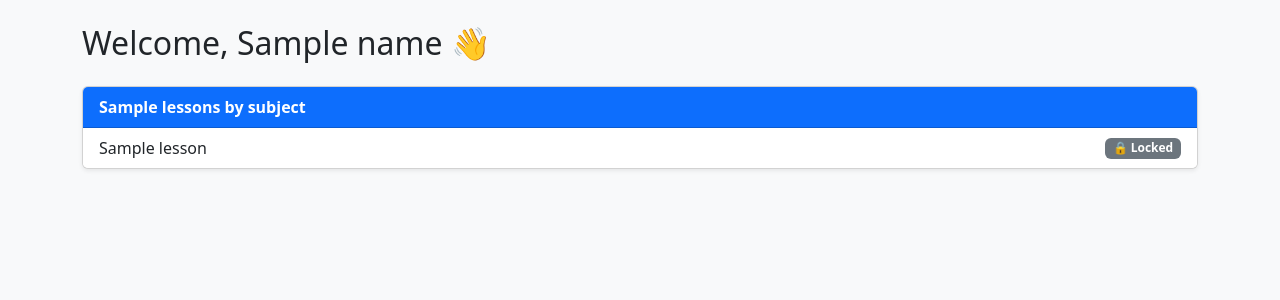
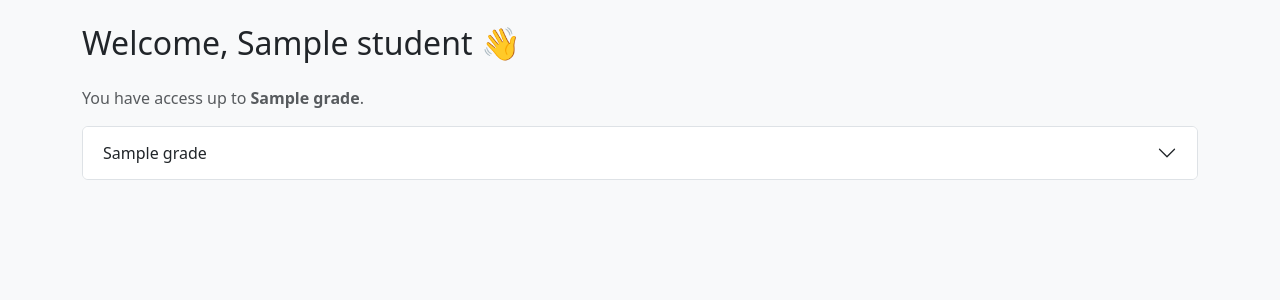
Before and after one commit to Erickpython/EduTrack_LMS, a Python web app: template templates/dashboard.html in a window 1280 px wide. Shown: the top 300 px of the page. Run offline with Jinja, Linux system fonts and the light colour scheme; the template is opened without the code that fills it: most values are stand-ins (such as "Sample title", 1, 10 or a date in 2020).

Commit message:
Update dashboard.html

```diff
--- a/templates/dashboard.html
+++ b/templates/dashboard.html
@@ -1,35 +1,45 @@
 <!DOCTYPE html>
 <html lang="en">
 <head>
-    <meta charset="UTF-8">
-    <title>{{ name }}'s Dashboard</title>
-    <link href="https://cdn.jsdelivr.net/npm/bootstrap@5.3.0/dist/css/bootstrap.min.css" rel="stylesheet">
+  <meta charset="UTF-8">
+  <title>{{ student.name }}'s Dashboard</title>
+  <link href="https://cdn.jsdelivr.net/npm/bootstrap@5.3.0/dist/css/bootstrap.min.css" rel="stylesheet">
 </head>
 <body class="bg-light">
 <div class="container py-4">
-    <h2 class="mb-4">Welcome, {{ name }} 👋</h2>
+  <h2 class="mb-4">Welcome, {{ student.name }} 👋</h2>
+  <p class="text-muted">You have access up to <strong>{{ student.grade.name }}</strong>.</p>
 
-    {% for subject, lessons in lessons_by_subject.items() %}
-        <div class="card mb-3 shadow-sm">
-            <div class="card-header fw-bold bg-primary text-white">
-                {{ subject }}
-            </div>
-            <ul class="list-group list-group-flush">
-                {% for lesson in lessons %}
-                    <li class="list-group-item d-flex justify-content-between align-items-center">
-                        {{ lesson.title }}
-                        {% if lesson.completed %}
-                            <span class="badge bg-success">✅ Completed</span>
-                        {% elif lesson.unlocked %}
-                            <span class="badge bg-warning text-dark">🔓 Unlocked</span>
-                        {% else %}
-                            <span class="badge bg-secondary">🔒 Locked</span>
-                        {% endif %}
-                    </li>
-                {% endfor %}
+  <div class="accordion" id="gradesAccordion">
+    {% for data in grades_data %}
+      <div class="accordion-item">
+        <h2 class="accordion-header" id="heading{{ data.grade.id }}">
+          <button class="accordion-button collapsed" type="button" data-bs-toggle="collapse"
+                  data-bs-target="#collapse{{ data.grade.id }}" aria-expanded="false"
+                  aria-controls="collapse{{ data.grade.id }}">
+            {{ data.grade.name }}
+          </button>
+        </h2>
+        <div id="collapse{{ data.grade.id }}" class="accordion-collapse collapse"
+             aria-labelledby="heading{{ data.grade.id }}" data-bs-parent="#gradesAccordion">
+          <div class="accordion-body">
+            <ul class="list-group">
+              {% for subject in data.subjects %}
+                <li class="list-group-item d-flex justify-content-between align-items-center">
+                  {{ subject.name }}
+                  <a href="{{ url_for('view_subject', subject_id=subject.id) }}" class="btn btn-sm btn-outline-primary">
+                    View Lessons →
+                  </a>
+                </li>
+              {% endfor %}
             </ul>
+          </div>
         </div>
+      </div>
     {% endfor %}
+  </div>
 </div>
+
+<script src="https://cdn.jsdelivr.net/npm/bootstrap@5.3.0/dist/js/bootstrap.bundle.min.js"></script>
 </body>
 </html>
```
